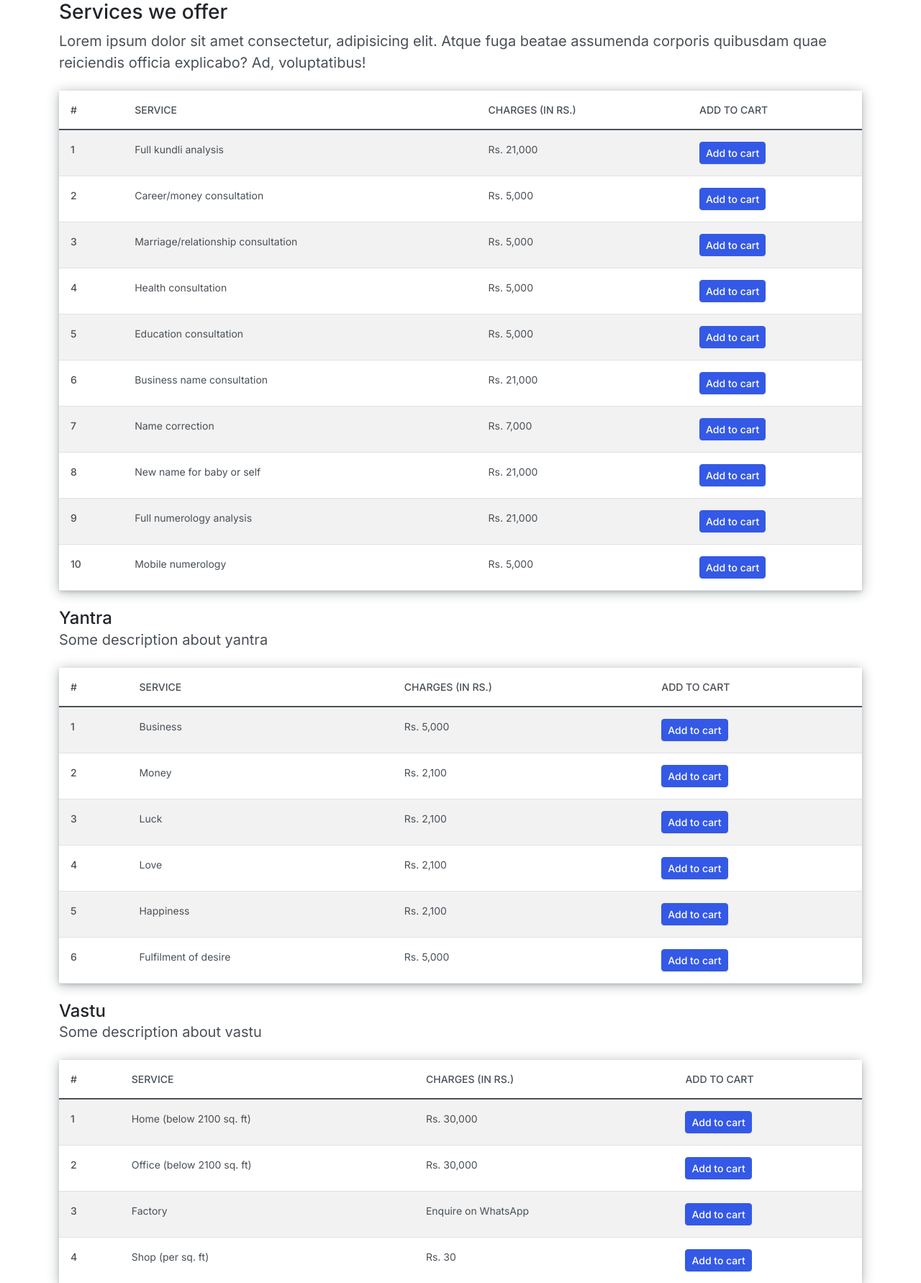
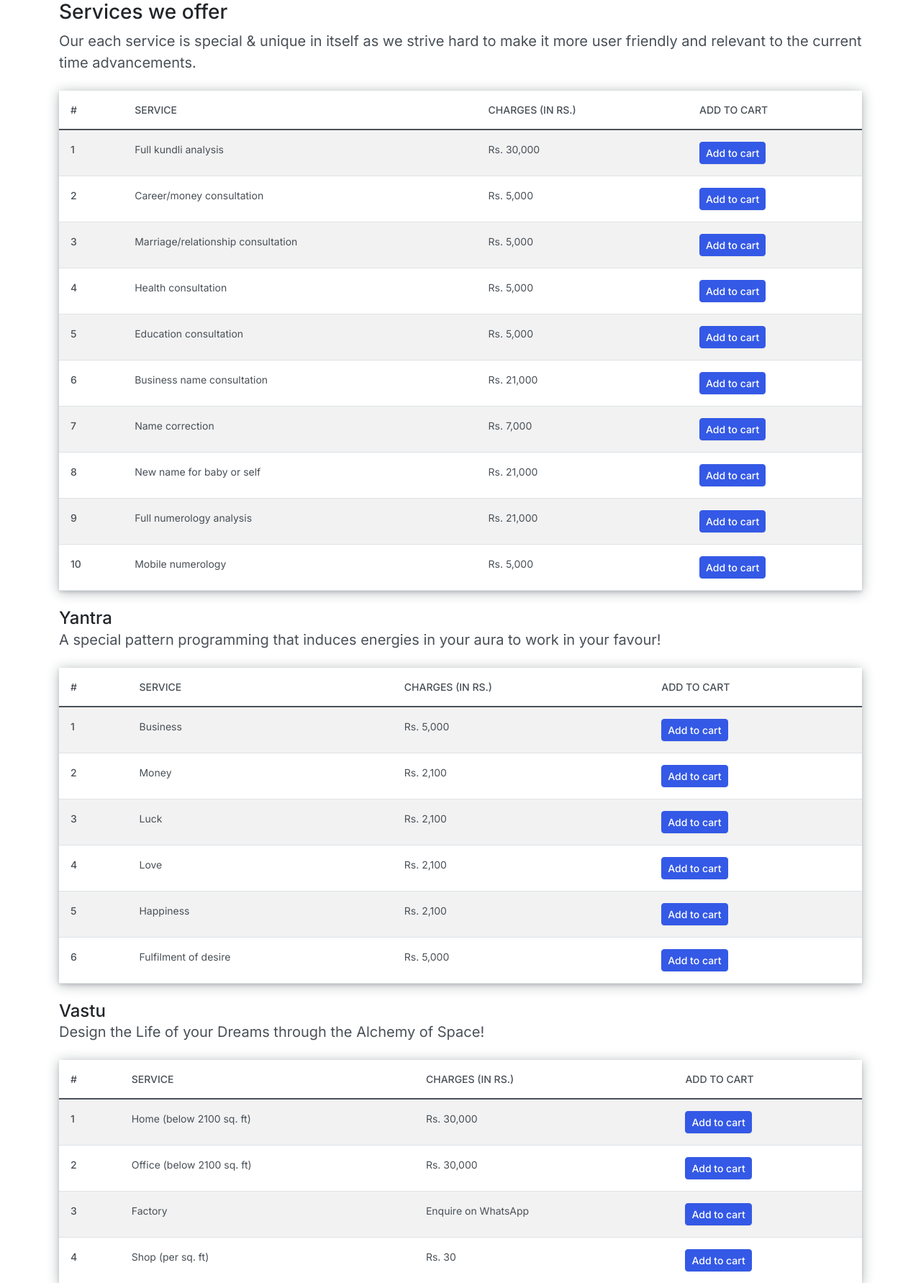
Before and after one commit to adarshpand3y/adhyayan, a Django app: page /services in a window 1280 px wide. Shown: the part 130-1913 px from the top of the page at 72% size. Run offline with Django 5.2, Linux system fonts and the light colour scheme; some libraries are stand-ins or nearby versions.

Commit message:
Updated services page

```diff
--- a/templates/services.html
+++ b/templates/services.html
@@ -31,7 +31,7 @@
 
 <script type="text/babel">
     const generalServices = [
-        { id: 1, name: "Full kundli analysis", price: 21000 },
+        { id: 1, name: "Full kundli analysis", price: 30000 },
         { id: 2, name: "Career/money consultation", price: 5000 },
         { id: 3, name: "Marriage/relationship consultation", price: 5000 },
         { id: 4, name: "Health consultation", price: 5000 },
@@ -44,19 +44,19 @@
     ];
 
     const yantraServices = [
-        { id: 1, name: "Business", price: 5000 },
-        { id: 2, name: "Money", price: 2100 },
-        { id: 3, name: "Luck", price: 2100 },
-        { id: 4, name: "Love", price: 2100 },
-        { id: 5, name: "Happiness", price: 2100 },
-        { id: 6, name: "Fulfilment of desire", price: 5000 }
+        { id: 11, name: "Business", price: 5000 },
+        { id: 12, name: "Money", price: 2100 },
+        { id: 13, name: "Luck", price: 2100 },
+        { id: 14, name: "Love", price: 2100 },
+        { id: 15, name: "Happiness", price: 2100 },
+        { id: 16, name: "Fulfilment of desire", price: 5000 }
     ];
 
     const vastuServices = [
-        { id: 1, name: "Home (below 2100 sq. ft)", price: 30000 },
-        { id: 2, name: "Office (below 2100 sq. ft)", price: 30000 },
-        { id: 3, name: "Factory", price: "Enquire on WhatsApp" },
-        { id: 4, name: "Shop (per sq. ft)", price: 30 }
+        { id: 17, name: "Home (below 2100 sq. ft)", price: 30000 },
+        { id: 18, name: "Office (below 2100 sq. ft)", price: 30000 },
+        { id: 19, name: "Factory", price: "Enquire on WhatsApp" },
+        { id: 20, name: "Shop (per sq. ft)", price: 30 }
     ];
 
     const Cart = () => {
@@ -67,7 +67,6 @@
         };
 
         const addToCart = (service) => {
-            console.log(service);
             setCart(prevCart => {
                 const itemIndex = prevCart.findIndex(item => item.id === service.id);
                 const updatedCart = itemIndex >= 0
@@ -81,7 +80,6 @@
         };
 
         const updateQuantity = (id, newQuantity) => {
-            console.log("Update", id, newQuantity);
             if (isNaN(newQuantity) || newQuantity < 1) newQuantity = 1;
             setCart(prevCart => {
                 const updatedCart = prevCart.map(item =>
@@ -144,8 +142,7 @@
         return (
             <div>
                 <h3>Services we offer</h3>
-                <p className="lead mb-4">Lorem ipsum dolor sit amet consectetur, adipisicing elit. Atque fuga beatae assumenda corporis
-                    quibusdam quae reiciendis officia explicabo? Ad, voluptatibus!</p>
+                <p className="lead mb-4">Our each service is special & unique in itself as we strive hard to make it more user friendly and relevant to the current time advancements.</p>
                 <table className="table table-striped table-hover mb-4">
                     <thead>
                         <tr>
@@ -156,9 +153,9 @@
                         </tr>
                     </thead>
                     <tbody className="table-group-divider">
-                        {generalServices.map(service => (
+                        {generalServices.map((service, index) => (
                             <tr key={service.id}>
-                                <th scope="row">{service.id}</th>
+                                <th scope="row">{index+1}</th>
                                 <td>{service.name}</td>
                                 <td>Rs. {formatNumber(service.price)}</td>
                                 <td>
@@ -175,7 +172,7 @@
                 </table>
 
                 <h4 className="mb-0">Yantra</h4>
-                <p className="lead fs-5 mb-4">Some description about yantra</p>
+                <p className="lead fs-5 mb-4">A special pattern programming that induces energies in your aura to work in your favour!</p>
                 <table className="table table-striped table-hover mb-4">
                     <thead>
                         <tr>
@@ -186,9 +183,9 @@
                         </tr>
                     </thead>
                     <tbody className="table-group-divider">
-                        {yantraServices.map(service => (
+                        {yantraServices.map((service, index) => (
                             <tr key={service.id}>
-                                <th scope="row">{service.id}</th>
+                                <th scope="row">{index+1}</th>
                                 <td>{service.name}</td>
                                 <td>Rs. {formatNumber(service.price)}</td>
                                 <td>
@@ -205,7 +202,7 @@
                 </table>
 
                 <h4 className="mb-0">Vastu</h4>
-                <p className="lead fs-5 mb-4">Some description about vastu</p>
+                <p className="lead fs-5 mb-4">Design the Life of your Dreams through the Alchemy of Space!</p>
                 <table className="table table-striped table-hover mb-4">
                     <thead>
                         <tr>
@@ -216,9 +213,9 @@
                         </tr>
                     </thead>
                     <tbody className="table-group-divider">
-                        {vastuServices.map(service => (
+                        {vastuServices.map((service, index) => (
                             <tr key={service.id}>
-                                <th scope="row">{service.id}</th>
+                                <th scope="row">{index+1}</th>
                                 <td>{service.name}</td>
                                 <td>{service.name === "Factory" ? "Enquire on WhatsApp" : "Rs. " + formatNumber(service.price)}</td>
                                 <td>
```
